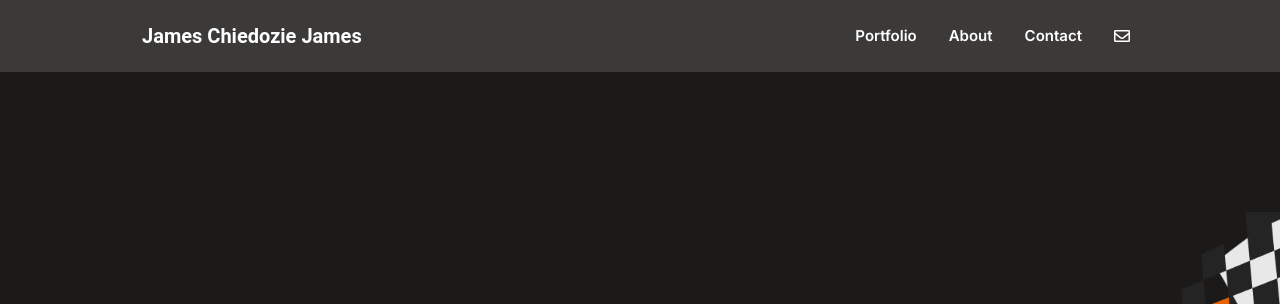
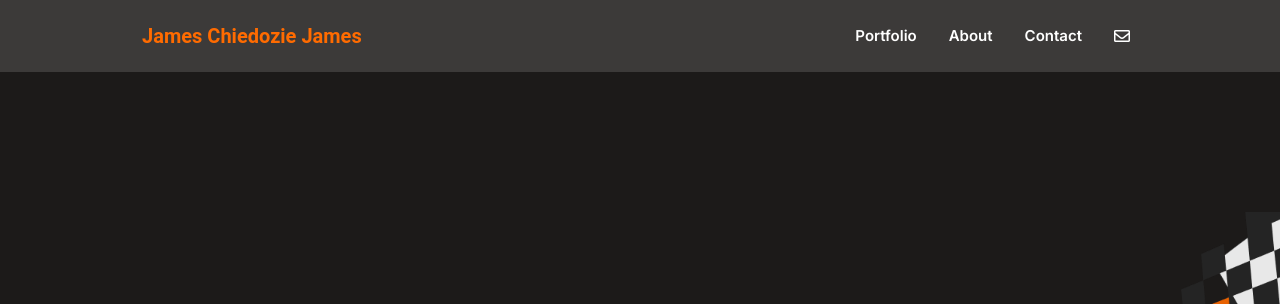
Before and after one commit to chiedozie013/portfolio-microverse, a website: page index.html in a window 1280 px wide. In both pictures the pointer is over the link "James Chiedozie James". Shown: the top 304 px of the page. Drawn offline with Linux system fonts and the light colour scheme.

Commit message:
Add animation on navbar links

```diff
--- a/styles.css
+++ b/styles.css
@@ -532,13 +532,13 @@ html {
   }
 }
 
-/* .navDesktop ul li:hover,
+.navDesktop ul li:hover,
 .logo a:hover,
 .social-icon i:hover,
 .social-icon2 i:hover {
   color: #ff6b00;
   transition: all 0.8s ease-out;
-} */
+}
 
 .btn:hover {
   background-color: #fff5e1;
```
